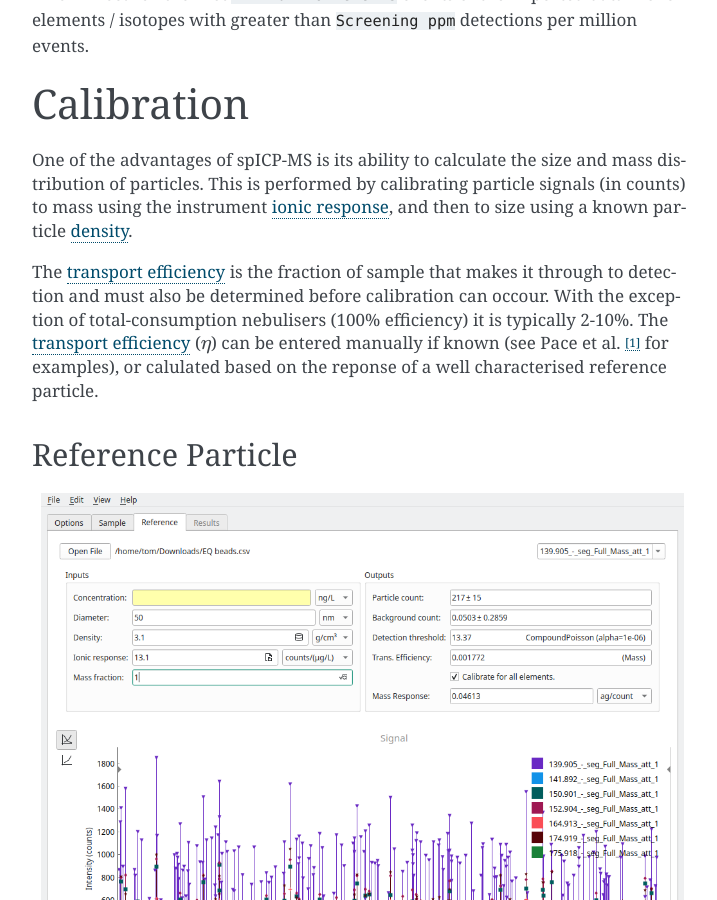
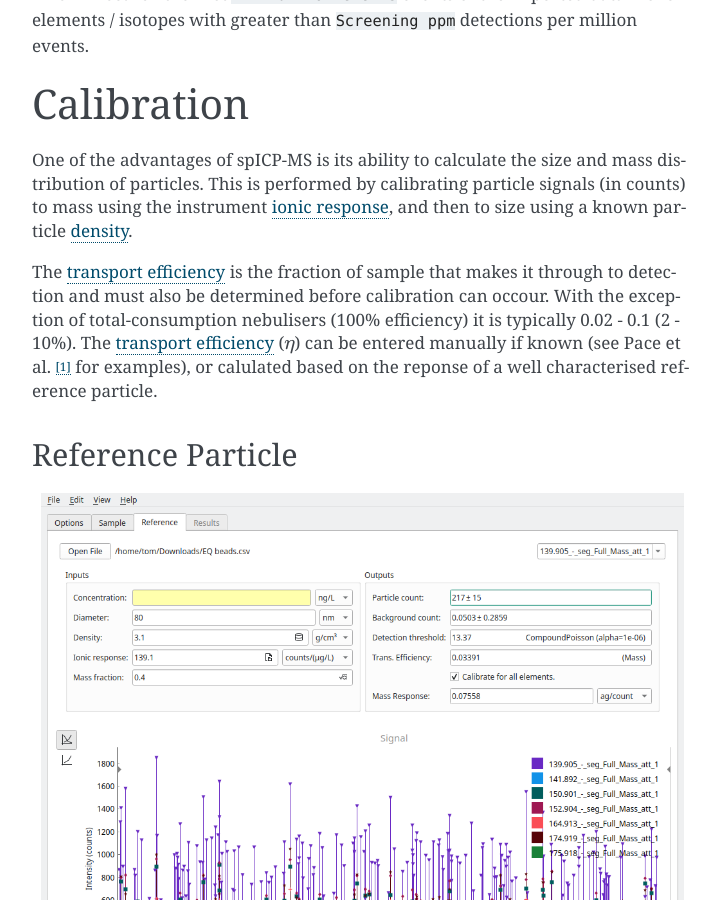
Before and after one commit to djdt/spcal, a Sphinx documentation site: the page built from docs/source/tutorial.rst, in a window 1280 px wide and 900 px high, scrolled down 3505 px. Shown: the whole window, without its empty margins (388-1105 px from the left). Built offline with Sphinx 7.4.7, drawn with Linux system fonts in a browser that asks for light colours.

Commit message:
better img

```diff
--- a/docs/source/tutorial.rst
+++ b/docs/source/tutorial.rst
@@ -101,7 +101,7 @@ One of the advantages of spICP-MS is its ability to calculate the size and mass
 This is performed by calibrating particle signals (in counts) to mass using the instrument :term:`ionic response`, and then to size using a known particle :term:`density`.
 
 The :term:`transport efficiency` is the fraction of sample that makes it through to detection and must also be determined before calibration can occour.
-With the exception of total-consumption nebulisers (100% efficiency) it is typically 2-10%.
+With the exception of total-consumption nebulisers (100% efficiency) it is typically 0.02 - 0.1 (2 - 10%).
 The :term:`transport efficiency` (:math:`\eta`) can be entered manually if known (see Pace et al. [1]_ for examples), or calulated based on the reponse of a well characterised reference particle.
 
 Reference Particle
```
Also changed, not shown: other parts of docs/source/tutorial.rst (+2 -0 lines), docs/source/images/tutorial_cal_reference.png.
